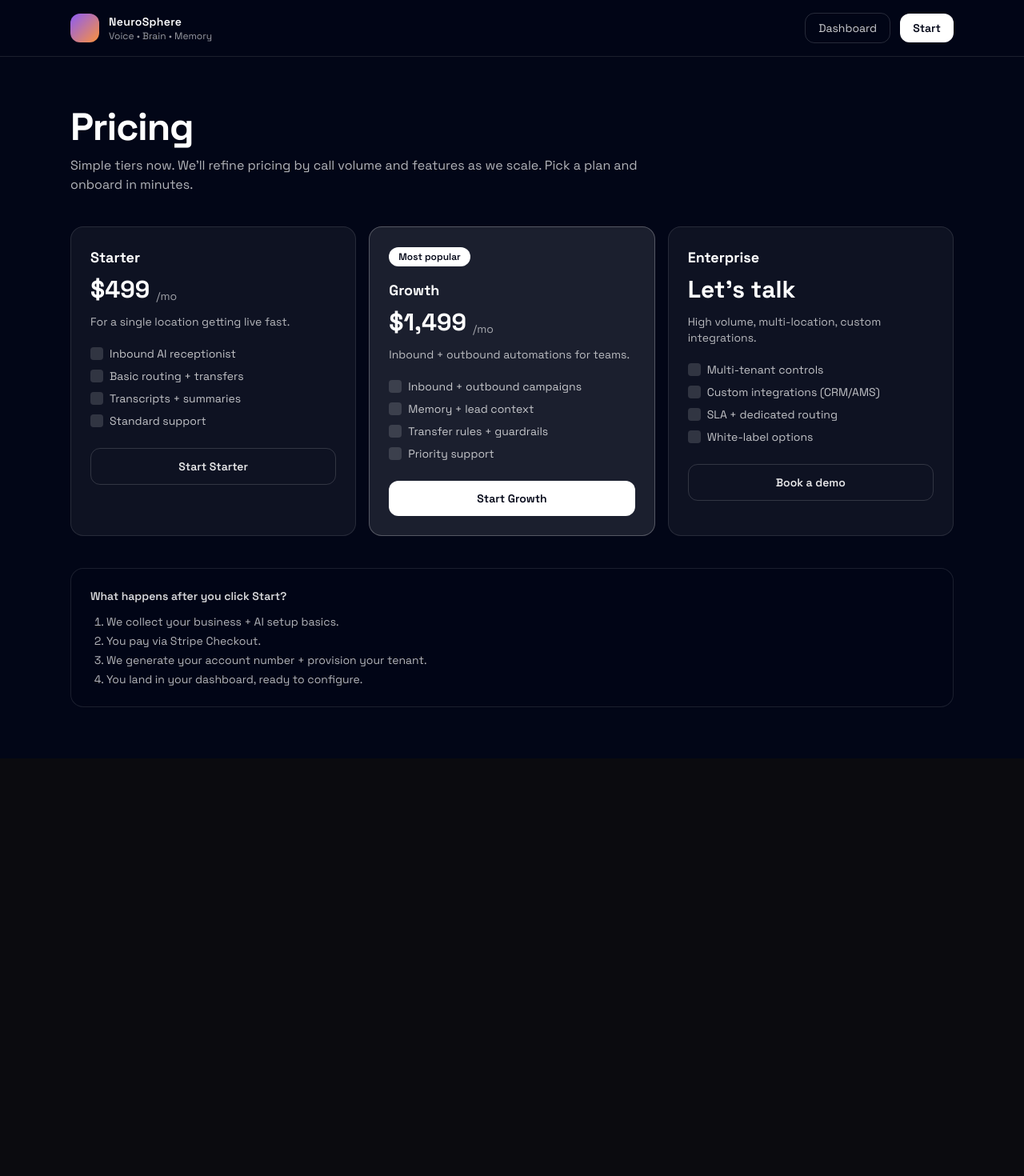
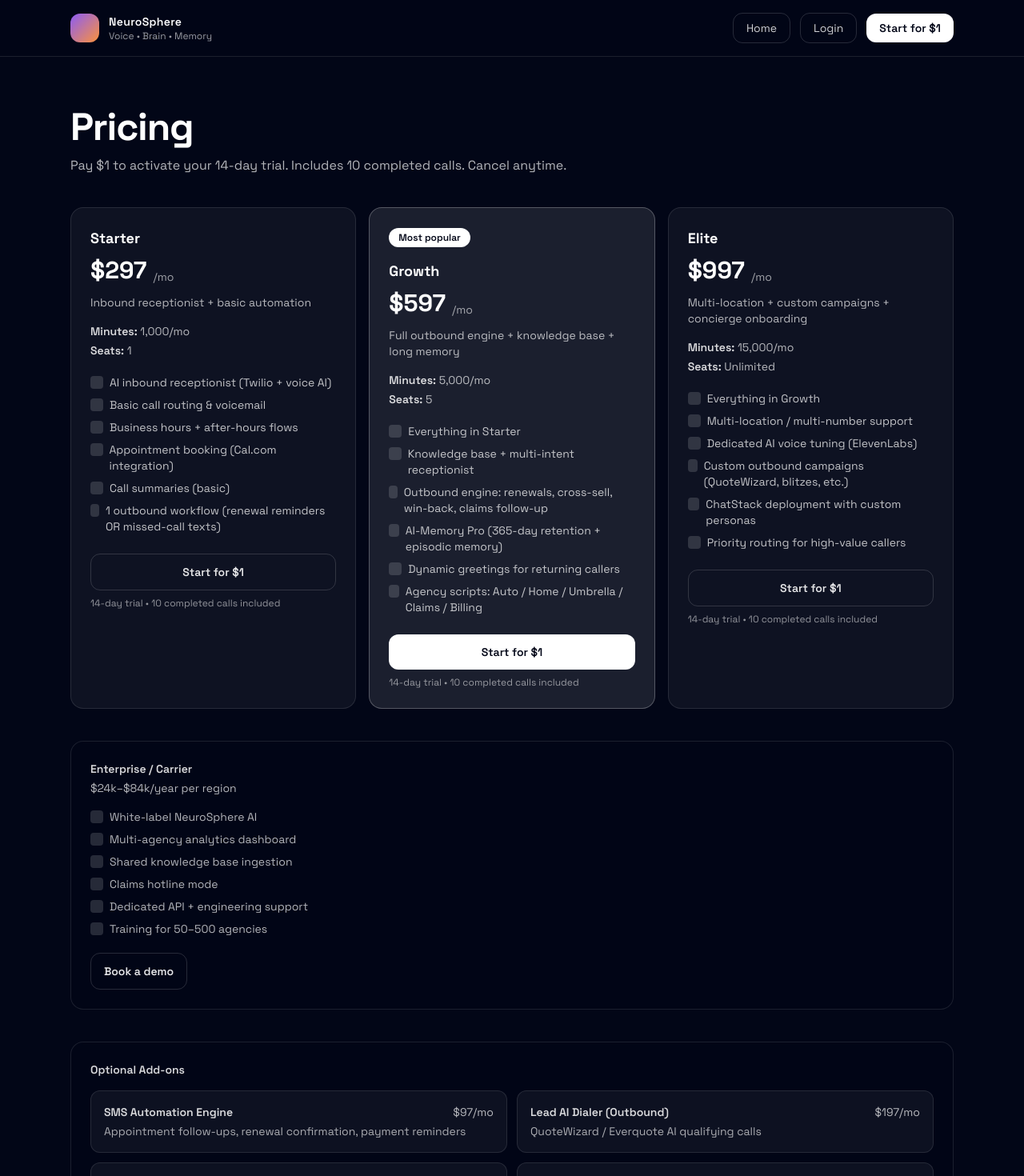
Before and after one commit to trpl333/neurospherevoice-ui, a React (Vite) app: page /pricing in a window 1280 px wide. Shown: the top 1470 px of the page at 80% size. Before the commit the page ends 948 px from the top, so only its background shows below. Built offline with nearby package versions, Linux system fonts and the light colour scheme; no server answers.

Commit message:
Refactor pricing page to use dynamic plans and trial info

```diff
--- a/src/pages/pricing/page.tsx
+++ b/src/pages/pricing/page.tsx
@@ -1,64 +1,9 @@
 import { useNavigate } from "react-router-dom";
 import { getOrCreateOnboarding, type PlanId } from "../../lib/onboarding";
-
-type Plan = {
-  id: PlanId;
-  name: string;
-  price: string;
-  cadence?: string;
-  tagline: string;
-  bullets: string[];
-  cta: string;
-  popular?: boolean;
-};
+import { PLANS, TRIAL, ADDONS, ENTERPRISE } from "../../lib/pricing";
 
 export default function PricingPage() {
   const navigate = useNavigate();
-
-  const plans: Plan[] = [
-    {
-      id: "starter",
-      name: "Starter",
-      price: "$499",
-      cadence: "/mo",
-      tagline: "For a single location getting live fast.",
-      bullets: [
-        "Inbound AI receptionist",
-        "Basic routing + transfers",
-        "Transcripts + summaries",
-        "Standard support",
-      ],
-      cta: "Start Starter",
-    },
-    {
-      id: "growth",
-      name: "Growth",
-      price: "$1,499",
-      cadence: "/mo",
-      tagline: "Inbound + outbound automations for teams.",
-      bullets: [
-        "Inbound + outbound campaigns",
-        "Memory + lead context",
-        "Transfer rules + guardrails",
-        "Priority support",
-      ],
-      cta: "Start Growth",
-      popular: true,
-    },
-    {
-      id: "enterprise",
-      name: "Enterprise",
-      price: "Let’s talk",
-      tagline: "High volume, multi-location, custom integrations.",
-      bullets: [
-        "Multi-tenant controls",
-        "Custom integrations (CRM/AMS)",
-        "SLA + dedicated routing",
-        "White-label options",
-      ],
-      cta: "Book a demo",
-    },
-  ];
 
   function start(plan: PlanId) {
     getOrCreateOnboarding(plan);
@@ -69,7 +14,10 @@ export default function PricingPage() {
     <div className="min-h-screen w-full bg-slate-950 text-white">
       <header className="border-b border-white/10 bg-slate-950/70 backdrop-blur sticky top-0 z-50">
         <div className="mx-auto flex max-w-6xl items-center justify-between px-6 py-4">
-          <div className="flex items-center gap-3 cursor-pointer" onClick={() => navigate("/home")}>
+          <div
+            className="flex items-center gap-3 cursor-pointer"
+            onClick={() => navigate("/home")}
+          >
             <div className="h-9 w-9 rounded-xl bg-gradient-to-br from-violet-500 to-orange-400" />
             <div className="leading-tight">
               <div className="text-sm font-semibold tracking-wide">NeuroSphere</div>
@@ -80,51 +28,81 @@ export default function PricingPage() {
           <div className="flex items-center gap-3">
             <button
               className="rounded-xl border border-white/15 px-4 py-2 text-sm text-white/80 hover:border-white/30 hover:text-white"
-              onClick={() => navigate("/dashboard")}
+              onClick={() => navigate("/home")}
             >
-              Dashboard
+              Home
+            </button>
+            <button
+              className="rounded-xl border border-white/15 px-4 py-2 text-sm text-white/80 hover:border-white/30 hover:text-white"
+              onClick={() => navigate("/login")}
+            >
+              Login
             </button>
             <button
               className="rounded-xl bg-white px-4 py-2 text-sm font-semibold text-slate-950 hover:bg-white/90"
               onClick={() => start("growth")}
             >
-              Start
+              Start for ${TRIAL.activationFee}
             </button>
           </div>
         </div>
       </header>
 
       <section className="mx-auto max-w-6xl px-6 py-16">
-        <h1 className="text-4xl font-extrabold tracking-tight md:text-5xl">Pricing</h1>
+        <h1 className="text-4xl font-extrabold tracking-tight md:text-5xl">
+          Pricing
+        </h1>
         <p className="mt-3 max-w-3xl text-white/70">
-          Simple tiers now. We’ll refine pricing by call volume and features as we scale. Pick a plan and onboard in minutes.
+          {TRIAL.copy}
         </p>
 
         <div className="mt-10 grid gap-4 md:grid-cols-3">
-          {plans.map((p) => (
+          {PLANS.map((p) => (
             <div
-              key={p.id}
+              key={p.key}
               className={[
                 "rounded-2xl border p-6",
-                p.popular ? "border-white/25 bg-white/10" : "border-white/10 bg-white/5",
+                p.key === "growth"
+                  ? "border-white/25 bg-white/10"
+                  : "border-white/10 bg-white/5",
               ].join(" ")}
             >
-              {p.popular && (
+              {p.key === "growth" && (
                 <div className="mb-4 inline-flex rounded-full bg-white px-3 py-1 text-xs font-semibold text-slate-950">
                   Most popular
                 </div>
               )}
 
               <div className="text-lg font-bold">{p.name}</div>
+
               <div className="mt-2 flex items-end gap-2">
-                <div className="text-3xl font-extrabold">{p.price}</div>
-                {p.cadence && <div className="text-sm text-white/60">{p.cadence}</div>}
+                <div className="text-3xl font-extrabold">
+                  ${p.priceMonthly.toLocaleString()}
+                </div>
+                <div className="text-sm text-white/60">/mo</div>
               </div>
 
               <p className="mt-3 text-sm text-white/70">{p.tagline}</p>
 
+              <div className="mt-4 text-sm text-white/70 space-y-1">
+                <div>
+                  <span className="text-white/85 font-semibold">
+                    Minutes:
+                  </span>{" "}
+                  {p.minutesIncluded.toLocaleString()}/mo
+                </div>
+                <div>
+                  <span className="text-white/85 font-semibold">
+                    Seats:
+                  </span>{" "}
+                  {p.seatsIncluded === "unlimited"
+                    ? "Unlimited"
+                    : p.seatsIncluded}
+                </div>
+              </div>
+
               <ul className="mt-5 space-y-2 text-sm text-white/75">
-                {p.bullets.map((b) => (
+                {p.includes.slice(0, 6).map((b) => (
                   <li key={b} className="flex gap-2">
                     <span className="mt-[2px] inline-block h-4 w-4 rounded bg-white/15" />
                     <span>{b}</span>
@@ -133,37 +111,62 @@ export default function PricingPage() {
               </ul>
 
               <div className="mt-6">
-                {p.id === "enterprise" ? (
-                  <a
-                    className="inline-flex w-full items-center justify-center rounded-xl border border-white/15 px-4 py-3 text-sm font-semibold text-white/90 hover:border-white/30"
-                    href="mailto:admin@neurospherevoiceai.com?subject=NeuroSphere%20Enterprise%20Demo"
-                  >
-                    {p.cta}
-                  </a>
-                ) : (
                 <button
                   className={[
                     "inline-flex w-full items-center justify-center rounded-xl px-4 py-3 text-sm font-semibold",
-                      p.popular ? "bg-white text-slate-950 hover:bg-white/90" : "border border-white/15 text-white/90 hover:border-white/30",
+                    p.key === "growth"
+                      ? "bg-white text-slate-950 hover:bg-white/90"
+                      : "border border-white/15 text-white/90 hover:border-white/30",
                   ].join(" ")}
-                    onClick={() => start(p.id)}
+                  onClick={() => start(p.key)}
                 >
-                    {p.cta}
+                  Start for ${TRIAL.activationFee}
                 </button>
-                )}
+                <div className="mt-2 text-xs text-white/55">
+                  14-day trial • {TRIAL.includedCompletedCalls} completed calls included
+                </div>
               </div>
             </div>
           ))}
         </div>
 
         <div className="mt-10 rounded-2xl border border-white/10 bg-slate-950/40 p-6 text-sm text-white/70">
-          <div className="font-semibold text-white/85">What happens after you click Start?</div>
-          <ol className="mt-3 list-decimal space-y-1 pl-5">
-            <li>We collect your business + AI setup basics.</li>
-            <li>You pay via Stripe Checkout.</li>
-            <li>We generate your account number + provision your tenant.</li>
-            <li>You land in your dashboard, ready to configure.</li>
-          </ol>
+          <div className="font-semibold text-white/85">
+            Enterprise / Carrier
+          </div>
+          <div className="mt-1">{ENTERPRISE.priceRange}</div>
+          <ul className="mt-4 space-y-2">
+            {ENTERPRISE.includes.slice(0, 6).map((x) => (
+              <li key={x} className="flex gap-2">
+                <span className="mt-[2px] inline-block h-4 w-4 rounded bg-white/15" />
+                <span>{x}</span>
+              </li>
+            ))}
+          </ul>
+
+          <div className="mt-5">
+            <a
+              className="inline-flex items-center justify-center rounded-xl border border-white/15 px-4 py-3 text-sm font-semibold text-white/90 hover:border-white/30"
+              href="mailto:admin@neurospherevoiceai.com?subject=NeuroSphere%20Enterprise%20Demo"
+            >
+              Book a demo
+            </a>
+          </div>
+        </div>
+
+        <div className="mt-10 rounded-2xl border border-white/10 bg-slate-950/40 p-6 text-sm text-white/70">
+          <div className="font-semibold text-white/85">Optional Add-ons</div>
+          <div className="mt-4 grid gap-3 md:grid-cols-2">
+            {ADDONS.map((a) => (
+              <div key={a.key} className="rounded-xl border border-white/10 bg-white/5 p-4">
+                <div className="flex items-center justify-between">
+                  <div className="font-semibold text-white/85">{a.name}</div>
+                  <div className="text-white/70">{a.price}</div>
+                </div>
+                <div className="mt-1 text-sm text-white/65">{a.description}</div>
+              </div>
+            ))}
+          </div>
         </div>
       </section>
     </div>
```
Lines whose indentation alone changed are shown as unchanged.
